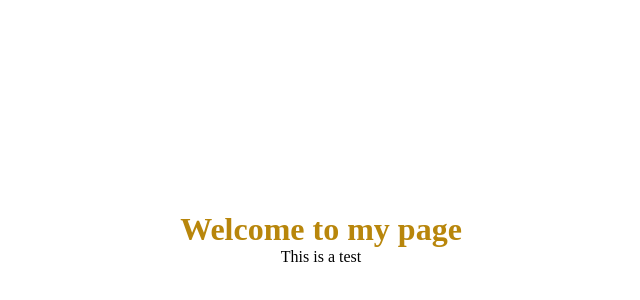
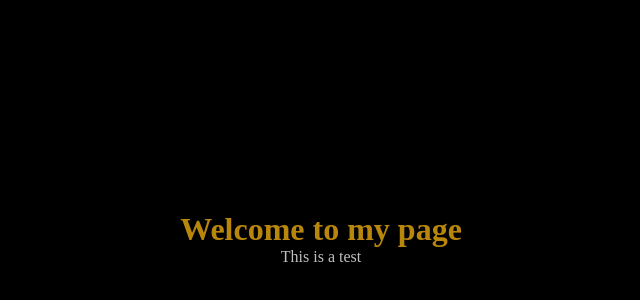
Before and after one commit to josegabjimenez/git-test, a plain HTML site: page index.html in a window 1280 px wide. Shown: the part 162-462 px from the top of the page, without its empty margins (319-959 px from the left). Drawn offline with Linux system fonts and the light colour scheme.

Commit message:
Background and text color were changed

```diff
--- a/styles/index.css
+++ b/styles/index.css
@@ -10,8 +10,13 @@ div {
 	flex-direction: column;
 	width: 100%;
 	height: 100vh;
+	background: #000;
 }
 
 h1 {
 	color: darkgoldenrod;
 }
+
+p {
+	color: silver;
+}
```
